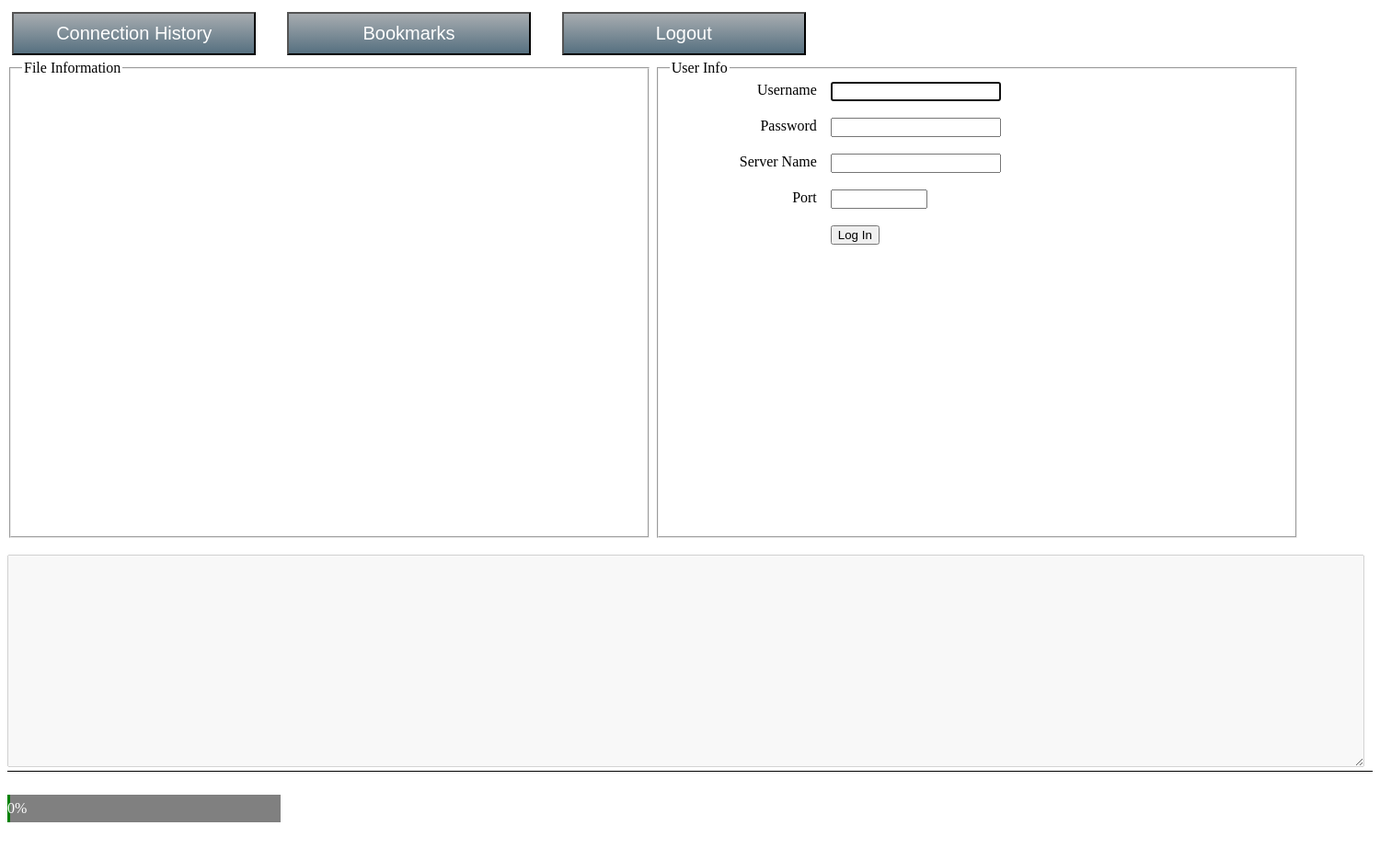
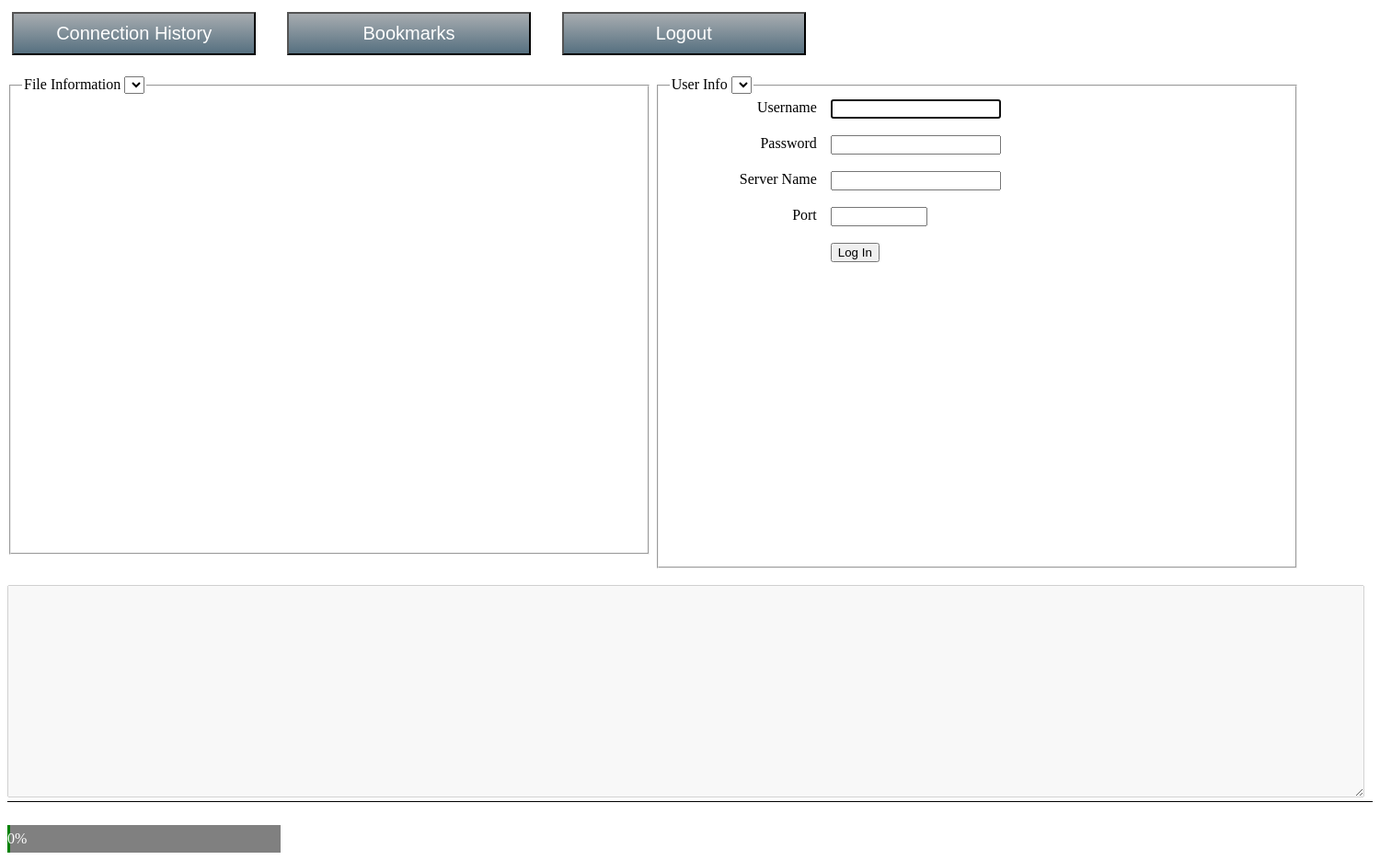
Before and after one commit to bauertj/lightning-sftp, an Electron app: page app/index.html in a window 1500 px wide. Shown: the whole page at 92% size. Before the commit the page ends 902 px from the top, so only its background shows below. Drawn offline with nearby package versions, Linux system fonts and the light colour scheme; no server answers.

Commit message:
minor changes

```diff
--- a/app/css/index.css
+++ b/app/css/index.css
@@ -80,12 +80,12 @@ textarea{
 }
 
 #fileForm{
-    overflow: hidden;
+
 
 }
 
 #userInfo{
-    overflow: hidden;
+    min-height: 515px;
 }
 
 .no-overflow{
--- a/app/index.html
+++ b/app/index.html
@@ -35,10 +35,15 @@
             </form>
         </header>
 
+        <br>
 		<form id="frm1">
 
             <fieldset id="fileForm">
-                <legend>File Information</legend>
+                <legend>File Information
+                    <select id="upperLevelsLocal">
+
+                    </select>
+                </legend>
                 <div class="no-overflow">
 
                     <div id="jstree">
@@ -53,7 +58,11 @@
 
             <fieldset id="userInfo">
 
-                <legend>User Info</legend>
+                <legend>User Info
+                    <select id="upperLevelsRemote">
+
+                    </select>
+                </legend>
             <div id="removable">
                 <label class="label" for="username"> Username </label>
                 <input type="text" id="username" name="name" value="" autofocus>
--- a/app/js/index.js
+++ b/app/js/index.js
@@ -60,14 +60,20 @@ function loginFunction( connSettings ) {
         alert("Please enter all required information");
     }
     else {
+        // for when the client is connected to the server
         conn.on('ready', function() {
             console.log("You are now connected");
             //document.getElementById("loginText").innerHTML = "Connected to " + connSettings.host;
             jsonContent.connectionHistory.push(obj);
             jsonfile.writeFileSync(file, jsonContent);
         }).connect(connSettings);
+        // for when there is an error with the connection
         conn.on('error', function(err){
            alert("Information Incorrect. Reenter.") ;
+        });
+        // for when the connection is disconnected / ended
+        conn.on('end', function(){
+            console.log("You disconnected from " + connSettings.host);
         });
    }
 
--- a/app/js/treeIndex.js
+++ b/app/js/treeIndex.js
@@ -75,6 +75,13 @@ $(document).ready(function () {
             // event for whenever something is changed in tree
             $('#jstree').on("changed.jstree", function (e, data) {
                 console.log(data.selected);
+            });
+
+            $('#jstree').on("loaded.jstree", function (e, data) {
+                var selectLocal = document.getElementById('upperLevelsLocal');
+                var option = document.createElement("option");
+                option.text = somepath;
+                selectLocal.add(option);
             });
 
             // Local file tree event when a node is opened
```
Lines whose indentation alone changed are shown as unchanged.
